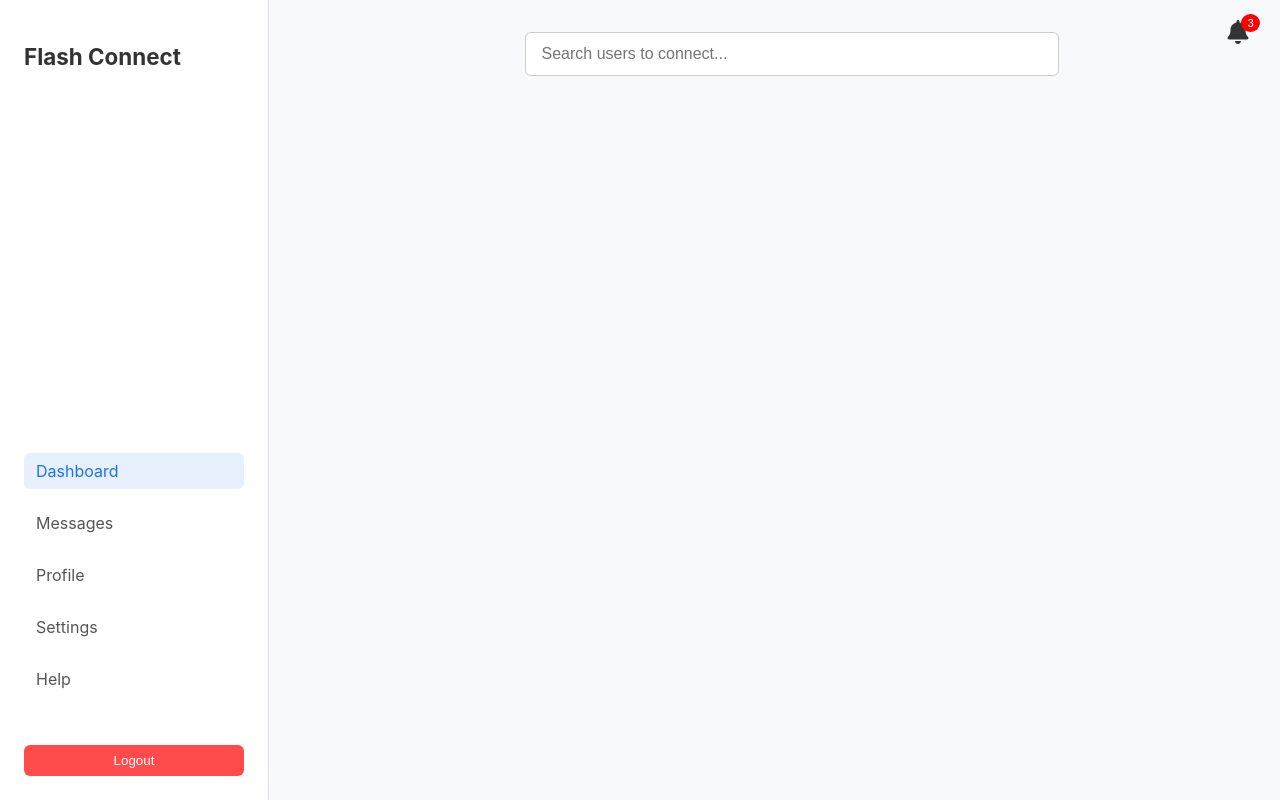
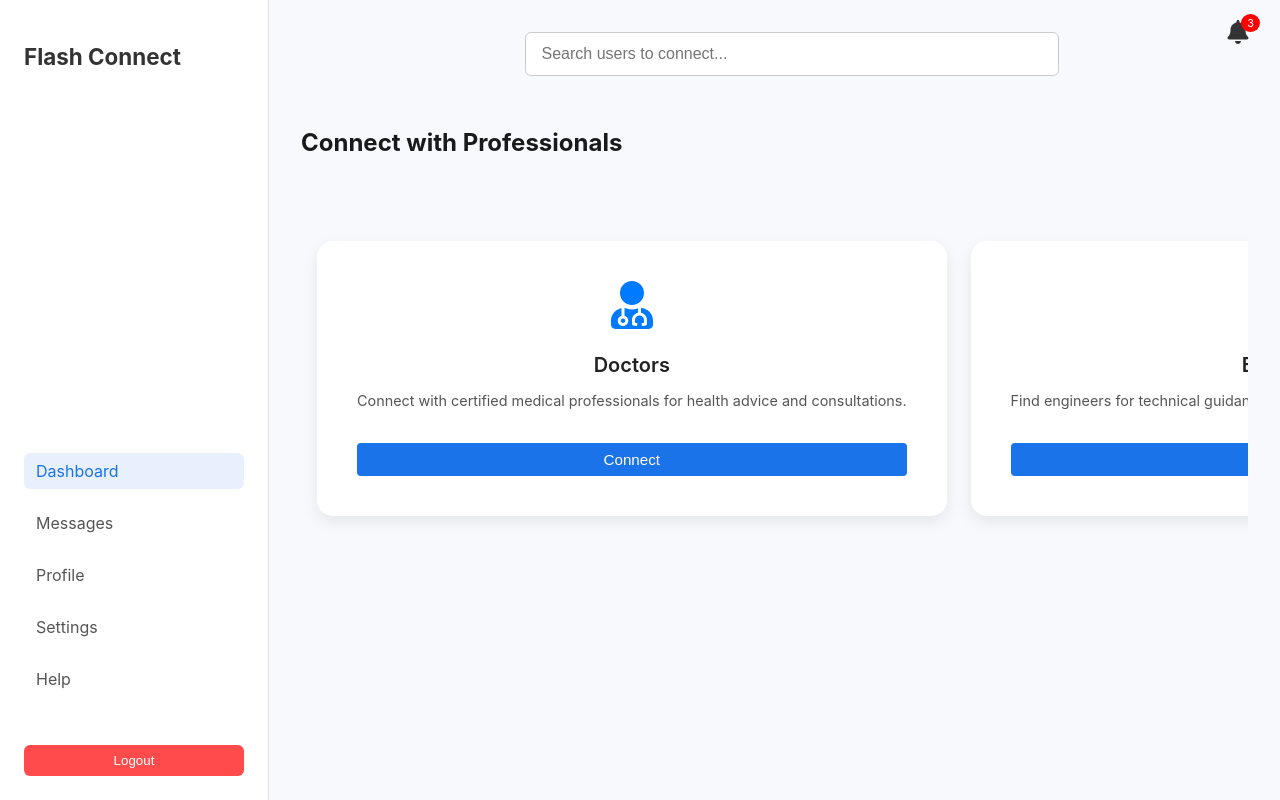
Before and after one commit to Maverick400x/FlashConnectFrontEnd, a React (Create React App) app: page /dashboard in a window 1280 px wide. Built offline with nearby package versions, Linux system fonts and the light colour scheme; sample sign-in values are in the browser's storage.

Commit message:
update in dashboard - cards components

```diff
--- /dev/null
+++ b/src/components/Card.js
@@ -0,0 +1,56 @@
+import React from "react";
+import "../styles/Card.css";
+import { FaUserMd, FaUserFriends, FaBrain, FaUserTie, FaCalculator } from "react-icons/fa";
+
+const experts = [
+  {
+    title: "Doctors",
+    description: "Connect with certified medical professionals for health advice and consultations.",
+    icon: <FaUserMd size={48} color="#007bff" />,
+  },
+  {
+    title: "Engineers",
+    description: "Find engineers for technical guidance, career mentoring, or project collaborations.",
+    icon: <FaUserTie size={48} color="#28a745" />,
+  },
+  {
+    title: "Chartered Accountants",
+    description: "Talk to CAs for financial planning, tax consultation, and business setup support.",
+    icon: <FaCalculator size={48} color="#ffc107" />,
+  },
+  {
+    title: "Mental Health Experts",
+    description: "Seek guidance and support from professional mental health counselors and therapists.",
+    icon: <FaBrain size={48} color="#e83e8c" />,
+  },
+  {
+    title: "Friends",
+    description: "Connect with people who share your interests and build meaningful friendships.",
+    icon: <FaUserFriends size={48} color="#6f42c1" />,
+  },
+];
+
+export default function CardSection() {
+  const handleConnect = (title) => {
+    alert(`Connecting with ${title}...`);
+  };
+
+  return (
+    <div className="card-section-scroll-wrapper">
+      <div className="card-section-horizontal">
+        {experts.map((expert, index) => (
+          <div className="card" key={index}>
+            <div className="card-content">
+              <div style={{ marginBottom: "1rem" }}>{expert.icon}</div>
+              <h3 className="card-title">{expert.title}</h3>
+              <p className="card-description">{expert.description}</p>
+              <button className="card-button" onClick={() => handleConnect(expert.title)}>
+                Connect
+              </button>
+            </div>
+          </div>
+        ))}
+      </div>
+    </div>
+  );
+}
--- a/src/components/Dashboard.js
+++ b/src/components/Dashboard.js
@@ -2,6 +2,7 @@ import React, { useState } from "react";
 import { useNavigate } from "react-router-dom";
 import { FaBell } from "react-icons/fa";
 import Sidebar from "../components/Sidebar";
+import CardSection from "../components/Card"; // import Card component
 import "../styles/dashboard.css";
 
 export default function Dashboard() {
@@ -75,6 +76,7 @@ export default function Dashboard() {
             placeholder="Search users to connect..."
             value={searchTerm}
             onChange={handleSearchChange}
+            className="search-input"
           />
           {searchTerm && (
             <ul className="search-results">
@@ -86,7 +88,7 @@ export default function Dashboard() {
                       className="connect-button"
                       onClick={() => handleConnect(user)}
                     >
-                      Let's Connect
+                      Connect
                     </button>
                   </li>
                 ))
@@ -96,6 +98,10 @@ export default function Dashboard() {
             </ul>
           )}
         </div>
+
+        {/* Professional Cards */}
+        <h2 className="section-title">Connect with Professionals</h2>
+        <CardSection />
       </main>
     </div>
   );
--- /dev/null
+++ b/src/styles/Card.css
@@ -0,0 +1,106 @@
+/* Scrollable container with modern touch */
+.card-section-scroll-wrapper {
+  overflow-x: auto;
+  -webkit-overflow-scrolling: touch;
+  scroll-behavior: smooth;
+  padding: 2rem 1rem;
+  scrollbar-width: thin;
+  scrollbar-color: #ccc transparent;
+}
+
+/* Optional: Hide scrollbar on Chrome/Edge */
+.card-section-scroll-wrapper::-webkit-scrollbar {
+  height: 8px;
+}
+.card-section-scroll-wrapper::-webkit-scrollbar-thumb {
+  background-color: #ccc;
+  border-radius: 10px;
+}
+.card-section-scroll-wrapper::-webkit-scrollbar-track {
+  background: transparent;
+}
+
+.card-section-horizontal {
+  display: flex;
+  flex-wrap: nowrap;
+  gap: 1.5rem;
+  padding-bottom: 1rem;
+  min-width: 100%;
+}
+
+/* Responsive, animated, and sleek card */
+.card {
+  min-width: 280px;
+  flex: 0 0 auto;
+  border: none;
+  border-radius: 16px;
+  box-shadow: 0 6px 16px rgba(0, 0, 0, 0.08);
+  background-color: #ffffff;
+  overflow: hidden;
+  transition: transform 0.3s ease, box-shadow 0.3s ease;
+  cursor: pointer;
+}
+
+.card:hover {
+  transform: translateY(-8px);
+  box-shadow: 0 12px 24px rgba(0, 0, 0, 0.1);
+}
+
+.card-content {
+  padding: 1rem;
+  text-align: center;
+}
+
+.card-title {
+  font-size: 1.25rem;
+  font-weight: 600;
+  margin-bottom: 0.5rem;
+  color: #222;
+}
+
+.card-description {
+  font-size: 1rem;
+  color: #555;
+  margin-bottom: 1rem;
+  line-height: 1.4;
+}
+
+.card-button {
+  background-color: #007bff;
+  color: #fff;
+  border: none;
+  padding: 0.6rem 1.2rem;
+  border-radius: 10px;
+  cursor: pointer;
+  font-weight: 500;
+  font-size: 0.95rem;
+  transition: all 0.2s ease-in-out;
+}
+
+.card-button:hover {
+  background-color: #0056b3;
+  transform: scale(1.05);
+}
+
+/* Responsive tweaks */
+@media (max-width: 768px) {
+  .card {
+    min-width: 240px;
+  }
+
+  .card-title {
+    font-size: 1.1rem;
+  }
+
+  .card-description {
+    font-size: 0.95rem;
+  }
+}
+
+.card-content svg {
+  transition: transform 0.3s ease;
+}
+
+.card:hover .card-content svg {
+  transform: scale(1.1) rotate(2deg);
+}
```
Also changed, not shown: src/styles/dashboard.css (line endings or trailing spaces).
